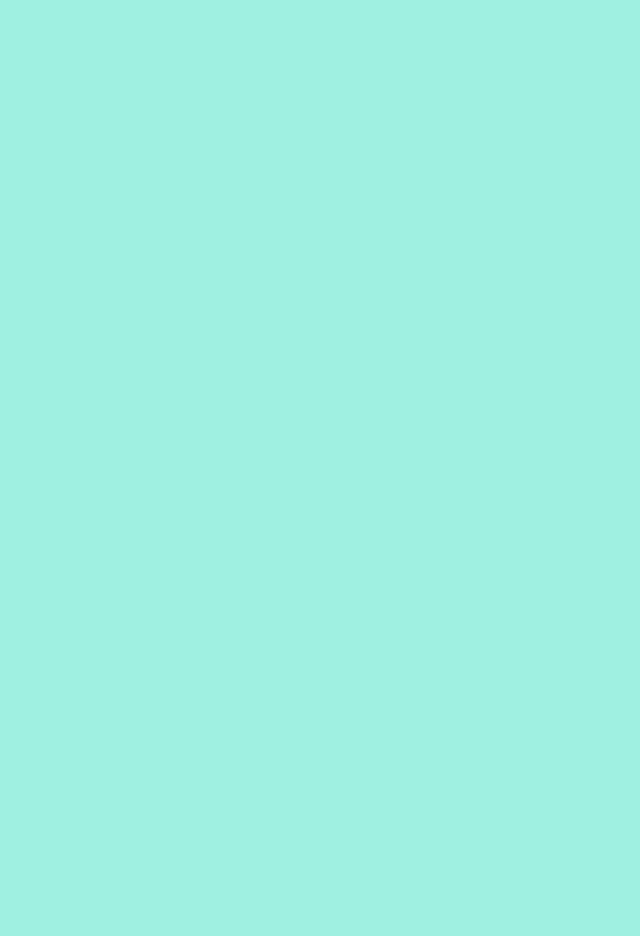
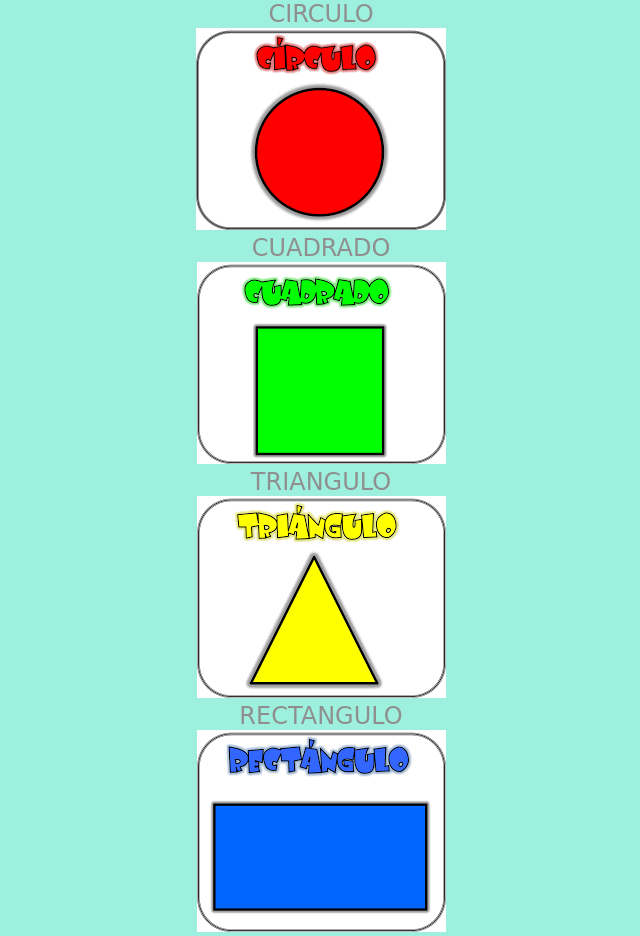
Before and after one commit to lvzarateg/Taller1, a plain HTML site: page figura.html in a window 1280 px wide. Shown: the whole page, without its empty margins (319-959 px from the left). Before the commit the page ends 800 px from the top, so only its background shows below. Drawn offline with Linux system fonts and the light colour scheme.

Commit message:
Vista de las figuras ya realizada

```diff
--- a/figura.html
+++ b/figura.html
@@ -8,7 +8,30 @@
     <title>Figuras</title>
 </head>
 <body>
-
+    <div class="circulo" style="width: 18rem;">
+        <div class="card-body">
+            <a href="figura/circulo.html">Circulo</a>
+        </div>
+        <img src="img/circulo.png" class="card-img-bottom">
+    </div>
+    <div class="cuadrado" style="width: 18rem;">
+        <div class="card-body">
+            <a href="figura/cuadrado.html">Cuadrado</a>
+        </div>
+        <img src="img/cuadrado.png" class="card-img-bottom">
+    </div>
+    <div class="triangulo" style="width: 18rem;">
+        <div class="card-body">
+            <a href="figura/triangulo.html">Triangulo</a>
+        </div>
+        <img src="img/triangulo.png" class="card-img-bottom">
+    </div>
+    <div class="rectangulo" style="width: 18rem;">
+        <div class="card-body">
+            <a href="figura/rectangulo.html">Rectangulo</a>
+        </div>
+        <img src="img/rectangulo.png" class="card-img-bottom">
+    </div>
 
     <script src="js/figura.js"></script>
 </body>
```
Also changed, not shown: figura/circulo.html (added, +14 -0 lines), figura/cuadrado.html (added, +14 -0 lines), figura/rectangulo.html (added, +14 -0 lines), figura/triangulo.html (added, +14 -0 lines), img/circulo.png (added), img/cuadrado.png (added), img/rectangulo.png (added), img/triangulo.png (added).
